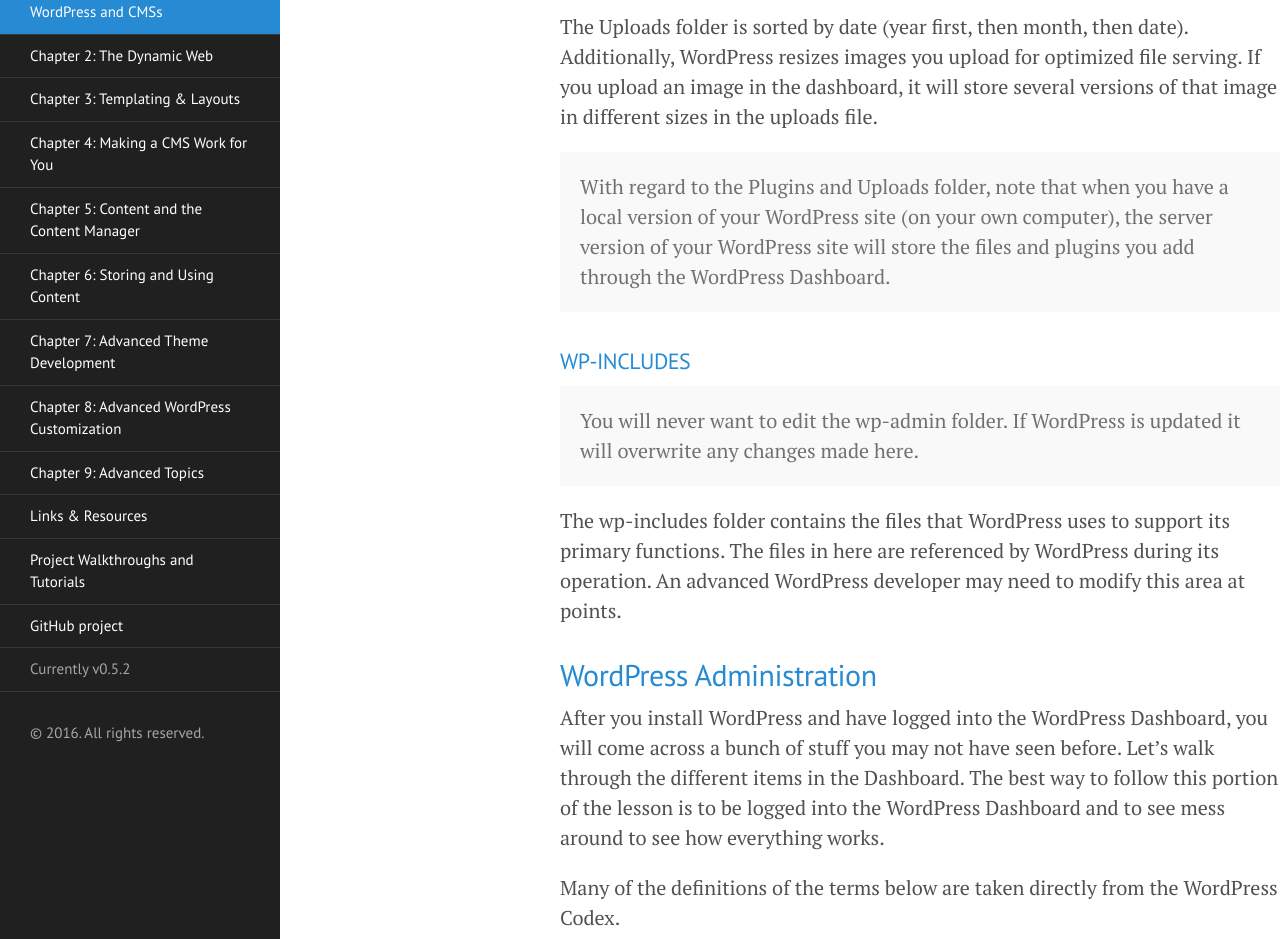
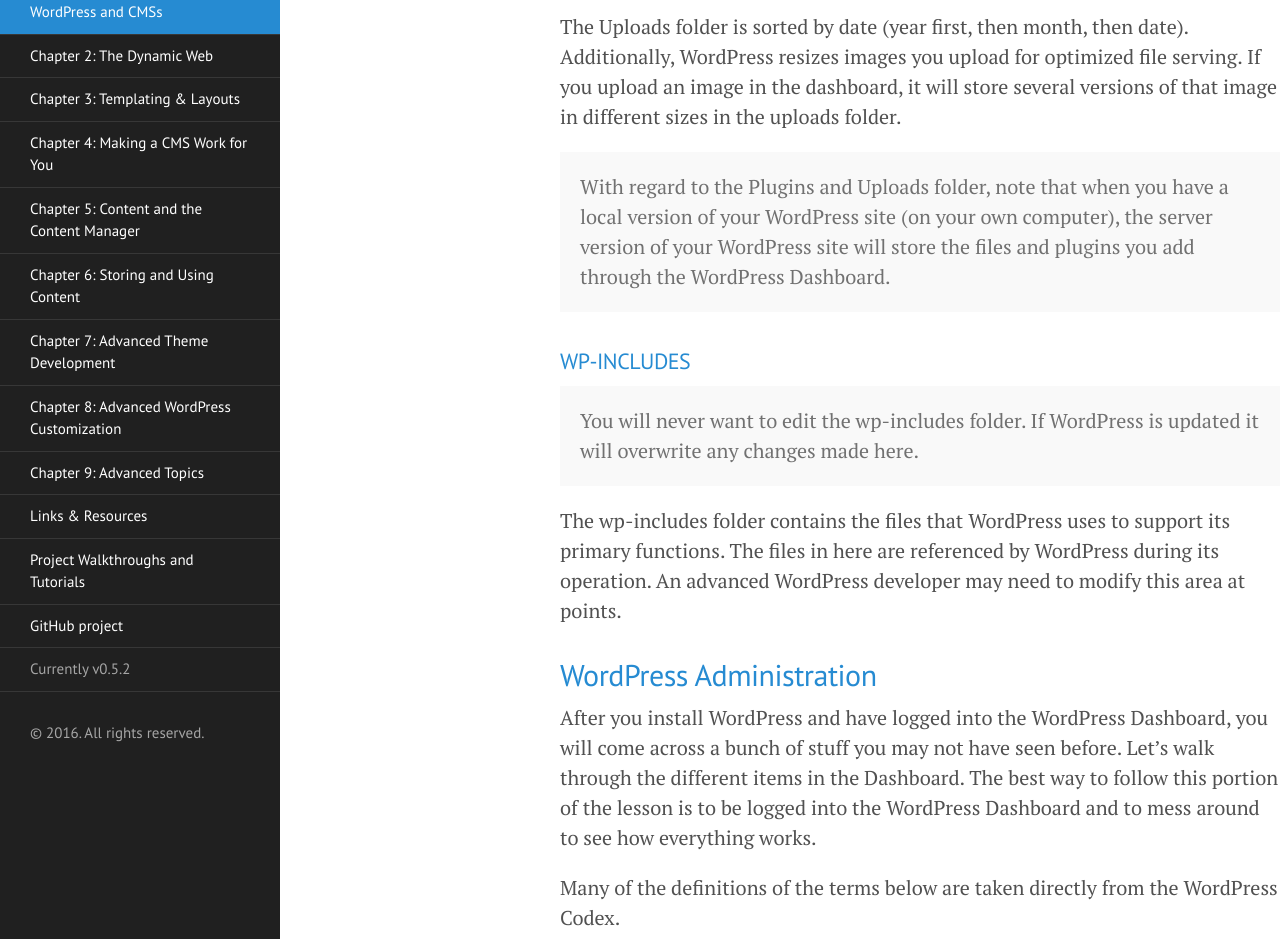
Before and after one commit to ahaywood/Web-Interactivity-and-Engagement, a Jekyll site: the page built from chapter-1/index.md, in a window 1280 px wide and 1400 px high, scrolled down 6573 px. Shown: the part 247-1186 px from the top of the window. Built offline with Jekyll 4.4.1, drawn with Linux system fonts in a browser that asks for light colours; Markdown is read by kramdown in place of the engine named in the settings; some of the changed text lies outside the part shown.

Commit message:
Chapter 1
Fixed a handful of small typos in Chapter 1 (including a `<p>` tag that
was being eaten by markdown).

```diff
--- a/chapter-1/index.md
+++ b/chapter-1/index.md
@@ -165,20 +165,20 @@ This folder holds all of the plugins and their dependent files. Plugins are an e
 
 The Uploads folder stores all of the files you upload through the WordPress Dashboard. These files include images and other media.
 
-The Uploads folder is sorted by date (year first, then month, then date). Additionally, WordPress resizes images you upload for optimized file serving. If you upload an image in the dashboard, it will store several versions of that image in different sizes in the uploads file.
+The Uploads folder is sorted by date (year first, then month, then date). Additionally, WordPress resizes images you upload for optimized file serving. If you upload an image in the dashboard, it will store several versions of that image in different sizes in the uploads folder.
 
 <div class="message">With regard to the Plugins and Uploads folder, note that when you have a local version of your WordPress site (on your own computer), the server version of your WordPress site will store the files and plugins you add through the WordPress Dashboard.</div>
 
 
 ##### WP-INCLUDES
 
-<div class="message">You will never want to edit the wp-admin folder. If WordPress is updated it will overwrite any changes made here.</div>
+<div class="message">You will never want to edit the wp-includes folder. If WordPress is updated it will overwrite any changes made here.</div>
 
 The wp-includes folder contains the files that WordPress uses to support its primary functions. The files in here are referenced by WordPress during its operation. An advanced WordPress developer may need to modify this area at points.
 
 ### WordPress Administration
 
-After you install WordPress and have logged into the WordPress Dashboard, you will come across a bunch of stuff you may not have seen before. Let's walk through the different items in the Dashboard. The best way to follow this portion of the lesson is to be logged into the WordPress Dashboard and to see mess around to see how everything works.
+After you install WordPress and have logged into the WordPress Dashboard, you will come across a bunch of stuff you may not have seen before. Let's walk through the different items in the Dashboard. The best way to follow this portion of the lesson is to be logged into the WordPress Dashboard and to mess around to see how everything works.
 
 Many of the definitions of the terms below are taken directly from the WordPress Codex.
 
@@ -350,7 +350,7 @@ Every part of a web site is important in its overall operation. The interrelatio
 
 #### HTML: "The Practical One"
 
-**Hypertext Markup Language (HTML)** is the language that browsers read to display web pages. Think of HTML as the language that provides structure and context to the webpage. For instance, if a paragraph is wrapped in a <p> tag, the browser (and you) will know that it is a paragraph.
+**Hypertext Markup Language (HTML)** is the language that browsers read to display web pages. Think of HTML as the language that provides structure and context to the webpage. For instance, if a paragraph is wrapped in a `<p>` tag, the browser (and you) will know that it is a paragraph.
 
 HTML is a very simple language that has a lot of power (much of which is taken for granted). The current version of HTML that is supported by most modern browsers is HTML5.
 
```
Also changed, not shown: other parts of chapter-1/index.md (+1 -1 lines).
